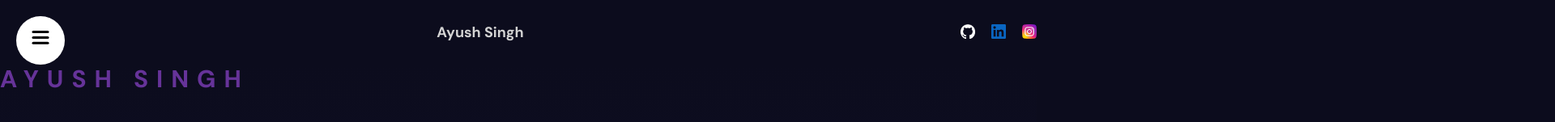
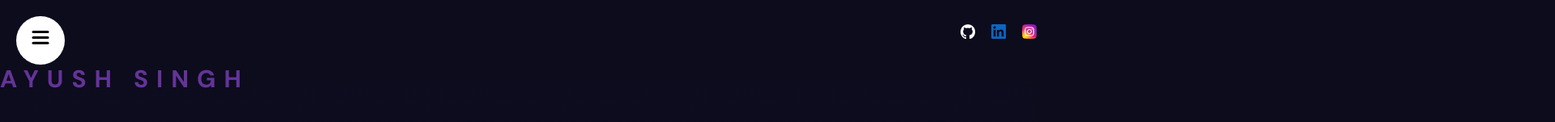
Before and after one commit to Ayush-Singh24/Portfolio, a React (Vite) app: page / in a window 1280 px wide. Shown: the top 151 px of the page at 81% size, 1920 px wide, since content can reach past the window. Built offline with nearby package versions, Linux system fonts and the light colour scheme.

Commit message:
fixed socials position in Navbar

```diff
--- a/src/App.tsx
+++ b/src/App.tsx
@@ -25,6 +25,7 @@ function App() {
         <Parallax text="Projects" color="light" />
       </section>
       <section id="Projects">Projects</section>
+      <section id="Contacts">Contact</section>
     </div>
   );
 }
--- a/src/components/navbar/Navbar.tsx
+++ b/src/components/navbar/Navbar.tsx
@@ -7,13 +7,13 @@ export default function Navbar() {
     <div className="navbar">
       <Sidebar />
       <div className="wrapper">
-        <motion.span
+        {/* <motion.span
           initial={{ opacity: 0, scale: 0.5 }}
           animate={{ opacity: 1, scale: 1 }}
           transition={{ duration: 0.5 }}
         >
           Ayush Singh
-        </motion.span>
+        </motion.span> */}
         <div className="socials">
           <a href="https://github.com/Ayush-Singh24">
             <img src="/images/github.png" alt="github" />
--- a/src/components/navbar/navbar.scss
+++ b/src/components/navbar/navbar.scss
@@ -6,7 +6,7 @@
     margin: auto;
     display: flex;
     align-items: center;
-    justify-content: center;
+    justify-content: end;
     height: 100%;
     // padding: 2rem;
   }
```
